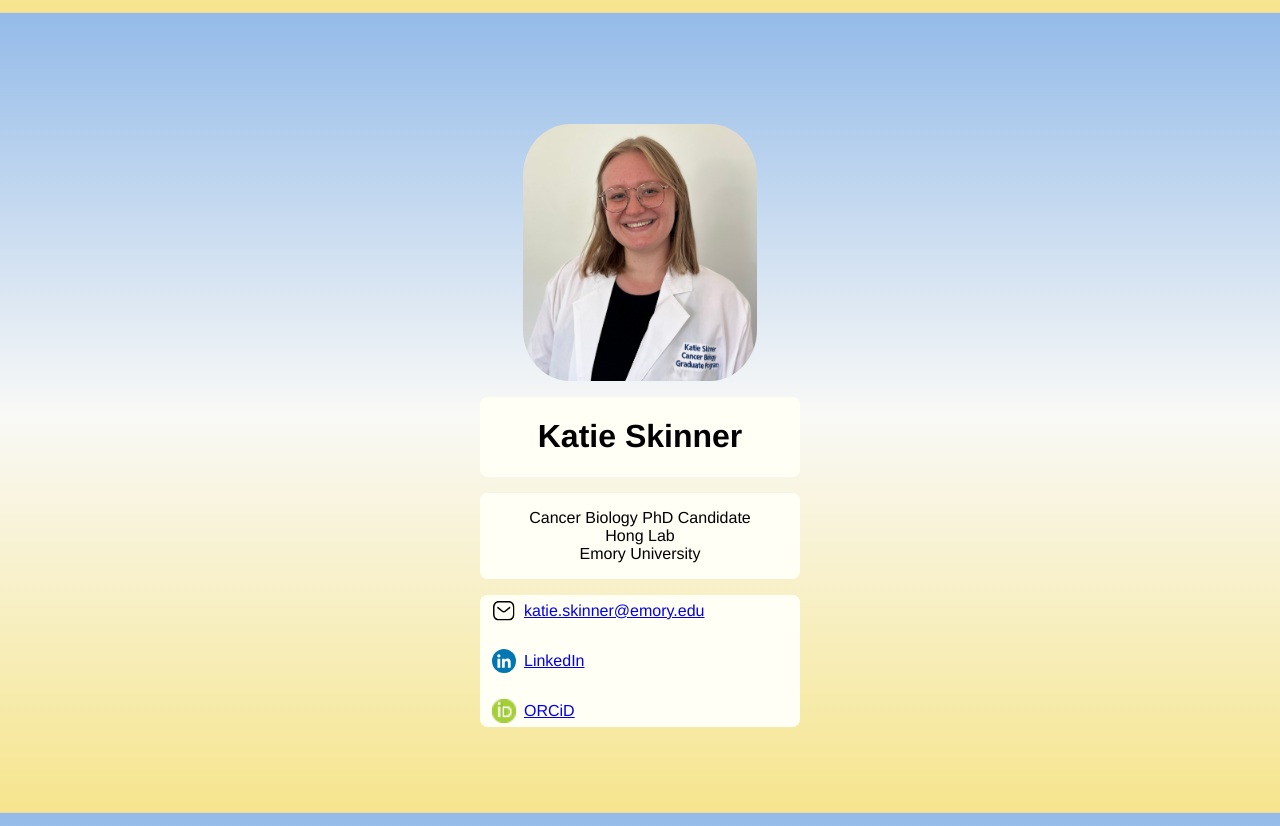
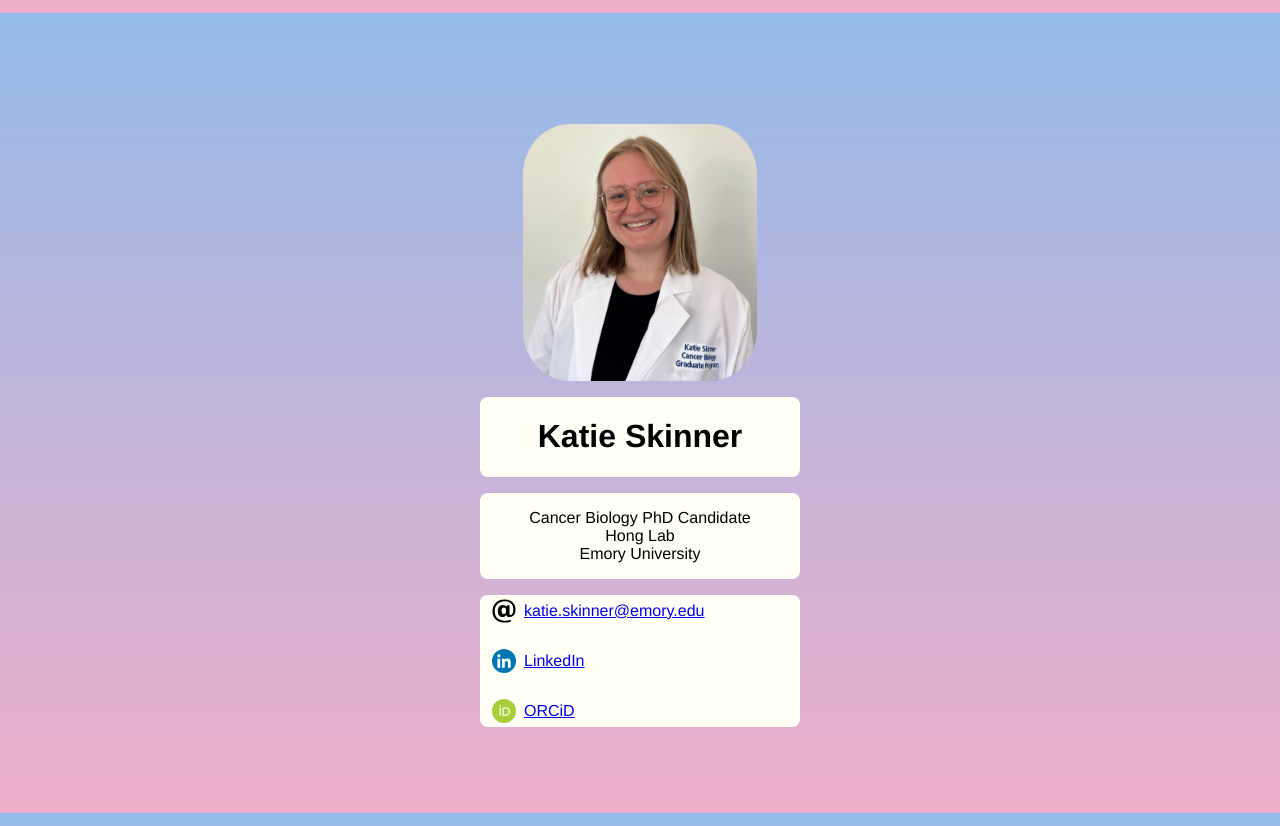
Before and after one commit to katieskinner98/katieskinner98.github.io, a plain HTML site: page index.html in a window 1280 px wide. Drawn offline with Linux system fonts and the light colour scheme.

Commit message:
Update icons; change background (again); update scaling

```diff
--- a/index.html
+++ b/index.html
@@ -34,45 +34,12 @@
 
             <div class="Content">
                 <div class="Icons">
-                    <svg
+                    <img
+                        src="icons/email.svg"
+                        alt="Email"
+                        height="24"
                         width="24"
-                        height="24"
-                        viewBox="0 0 24 24"
-                        fill="none"
-                        xmlns="http://www.w3.org/2000/svg"
-                    >
-                        <path
-                            fill-rule="evenodd"
-                            clip-rule="evenodd"
-                            d="M11.7767 13.4647C11.1077 13.4647 10.4407 13.2437 9.88273 12.8017L5.39773 9.18574C5.07473 8.92574 5.02473 8.45274 5.28373 8.13074C5.54473 7.80974 6.01673 7.75874 6.33873 8.01774L10.8197 11.6297C11.3827 12.0757 12.1757 12.0757 12.7427 11.6257L17.1787 8.01974C17.5007 7.75674 17.9727 7.80674 18.2347 8.12874C18.4957 8.44974 18.4467 8.92174 18.1257 9.18374L13.6817 12.7957C13.1197 13.2417 12.4477 13.4647 11.7767 13.4647Z"
-                            fill="#000000"
-                            class="duration-500"
-                        ></path>
-                        <mask
-                            id="mask0_922_2245"
-                            maskUnits="userSpaceOnUse"
-                            x="1"
-                            y="2"
-                            width="22"
-                            height="20"
-                        >
-                            <path
-                                fill-rule="evenodd"
-                                clip-rule="evenodd"
-                                d="M1 2H22.4999V21.5H1V2Z"
-                                fill="white"
-                            ></path>
-                        </mask>
-                        <g mask="url(#mask0_922_2245)">
-                            <path
-                                fill-rule="evenodd"
-                                clip-rule="evenodd"
-                                d="M6.839 20H16.659C16.661 19.998 16.669 20 16.675 20C17.816 20 18.828 19.592 19.604 18.817C20.505 17.92 21 16.631 21 15.188V8.32C21 5.527 19.174 3.5 16.659 3.5H6.841C4.326 3.5 2.5 5.527 2.5 8.32V15.188C2.5 16.631 2.996 17.92 3.896 18.817C4.672 19.592 5.685 20 6.825 20H6.839ZM6.822 21.5C5.279 21.5 3.901 20.94 2.837 19.88C1.652 18.698 1 17.032 1 15.188V8.32C1 4.717 3.511 2 6.841 2H16.659C19.989 2 22.5 4.717 22.5 8.32V15.188C22.5 17.032 21.848 18.698 20.663 19.88C19.6 20.939 18.221 21.5 16.675 21.5H16.659H6.841H6.822Z"
-                                fill="#000000"
-                                class="duration-500"
-                            ></path>
-                        </g>
-                    </svg>
+                    />
 
                     <a href="mailto:katie.skinner@emory.edu"
                         >katie.skinner@emory.edu</a
@@ -83,9 +50,7 @@
                     <img
                         src="icons/linkedin.svg"
                         alt="LinkedIn"
-                        ,
                         height="24"
-                        ,
                         width="24"
                     />
 
@@ -97,11 +62,9 @@
                 <br />
                 <div class="Icons">
                     <img
-                        src="icons/orcid.webp"
+                        src="icons/orcid.svg"
                         alt="ORCID"
-                        ,
                         height="24"
-                        ,
                         width="24"
                     />
                     <a href="https://orcid.org/0000-0003-2113-0464">ORCiD</a>
--- a/style.css
+++ b/style.css
@@ -9,8 +9,7 @@ body {
     background: linear-gradient(
         180deg,
         rgba(148, 187, 233, 1) 0%,
-        rgba(249, 249, 247, 1) 50%,
-        rgba(246, 229, 141, 1) 100%
+        rgba(238, 174, 202, 1) 100%
     );
     background-repeat: no-repeat;
     background-attachment: fixed;
@@ -27,6 +26,8 @@ body {
     margin: auto;
     width: 100%; /* all boxes same width */
     box-sizing: border-box;
+    white-space: nowrap;
+    font-size: clamp(0.8rem, 2vw, 1rem);
 }
 
 .container {
```
Also changed, not shown: icons/email.svg (added), icons/orcid.svg (added), icons/orcid.webp (deleted), 1 other file.
